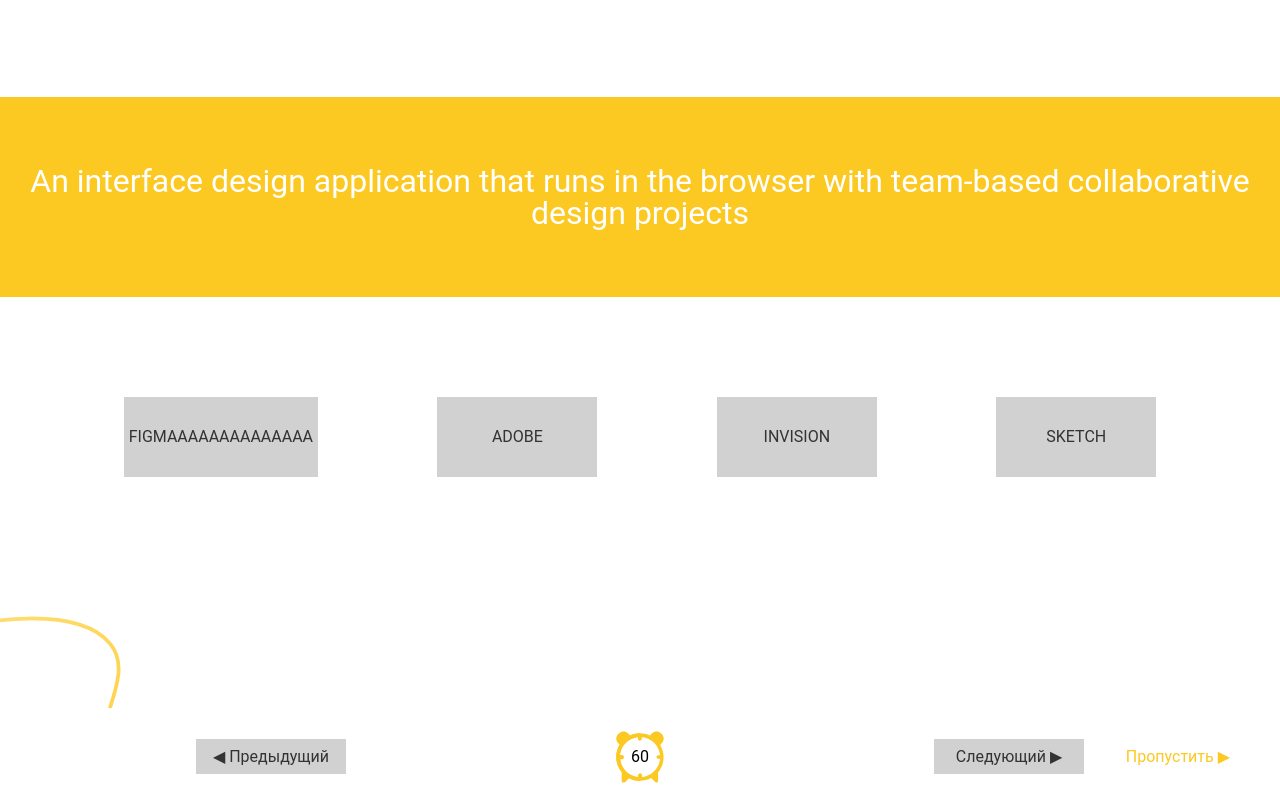
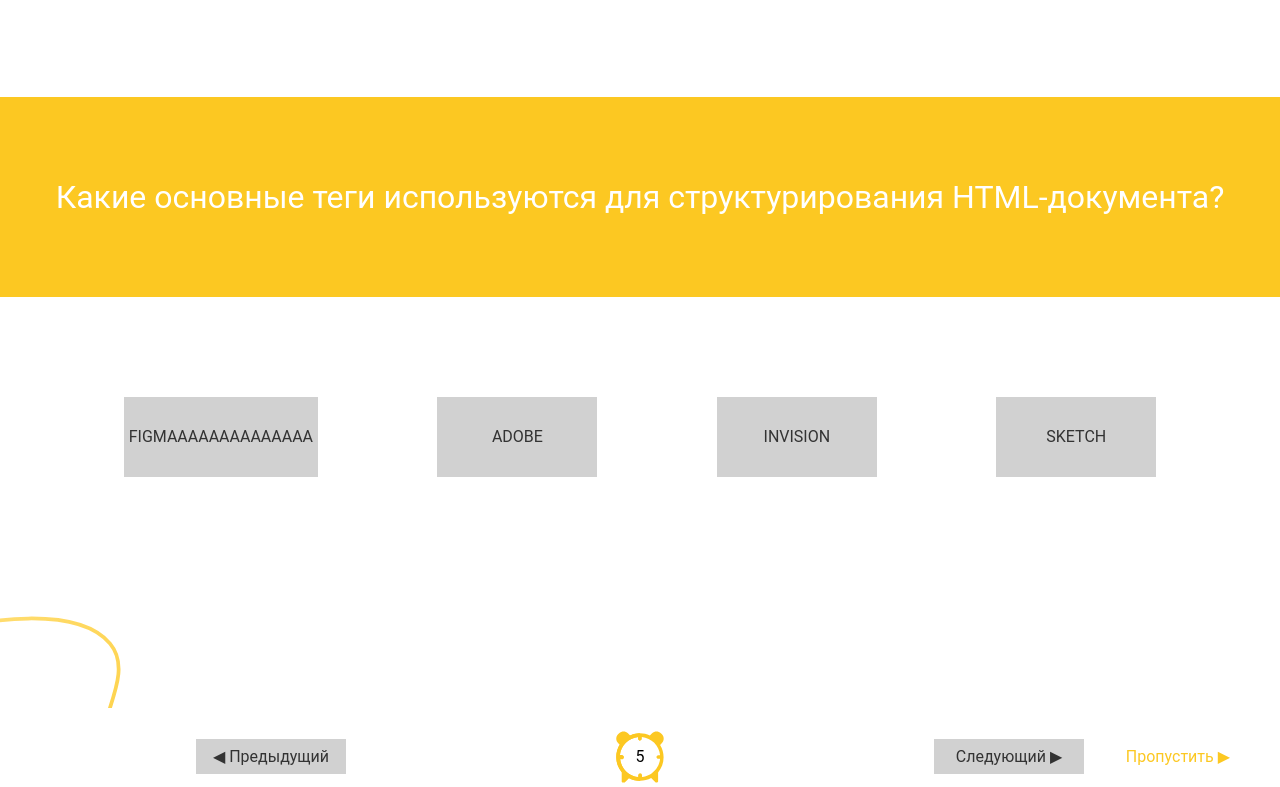
Before and after one commit to mspvll/Quiz, a plain HTML site: page test.html in a window 1280 px wide. Shown: the part 92-879 px from the top of the page. Drawn offline with Linux system fonts and the light colour scheme.

Commit message:
time, title, add_answer func

```diff
--- a/test.css
+++ b/test.css
@@ -57,7 +57,6 @@
     background-color: #FCC822;
     color: white;
     text-align: center;
-    /* line-height: 200px; */
     position: relative;
     left: 50%;
     right: 50%;
@@ -66,7 +65,7 @@
     font-size: 32px;
     display: flex;
     align-items: center;
-
+    justify-content: center;
 
 }
 
--- a/test.html
+++ b/test.html
@@ -26,7 +26,7 @@
                 <div class="num">4</div>
                 <div class="num">5</div>
             </div>
-            <div class="task"><div>An interface design application that runs in the browser with team-based collaborative design projects</div></div>
+            <div class="task"><div class="question">An interface design application that runs in the browser with team-based collaborative design projects</div></div>
             <div class="answers">
                 <input type="radio" name="answer" id="a1">
                 <label for="a1" class="answer"> FIGMAAAAAAAAAAAAAA  </label>
@@ -46,7 +46,7 @@
                 </div>
 
                 <!-- <img src="assets/svg/clock.svg" alt="time" class="time"> -->
-                <div class="time">60</div>
+                <div class="time">10</div>
                 <div class="btn next">
                     Следующий ▶
                 </div>
--- a/test.js
+++ b/test.js
@@ -1,24 +1,122 @@
+const quizData = [
+    {
+        id: '0',
+        title: 'Какие основные теги используются для структурирования HTML-документа?',
+        answers: [
+            'header, main, footer',
+            'div, span, p',
+            'table, tr, td',
+            'h1, h2, h3'
+        ],
+        currentAnswerId: 0
+    },
+    {
+        id: '1',
+        title: 'Что такое CSS?',
+        answers: [
+            'Common Style Sheet',
+            'Computer Style Sheet',
+            'Cascading Style Sheet',
+            'Colorful Style Sheet'
+        ],
+        currentAnswerId: 2
+    },
+    {
+        id: '2',
+        title: 'Как изменить цвет текста в CSS?',
+        answers: [
+            'color: red;',
+            'text-color: blue;',
+            'font-color: green;',
+            'background-color: yellow;'
+        ],
+        currentAnswerId: 0
+    },
+    {
+        id: '3',
+        title: 'Как создать внешнюю таблицу стилей (external CSS)?',
+        answers: [
+            '<style> тег внутри HTML-документа',
+            '<css> тег внутри HTML-документа',
+            'Отдельный файл с расширением .css и подключение через <link>',
+            'Встроенный стиль внутри тега <head>'
+        ],
+        currentAnswerId: 2
+    },
+    {
+        id: '4',
+        title: 'Как установить полупрозрачность для элемента в CSS?',
+        answers: [
+            'opacity: 0.5;',
+            'transparent: true;',
+            'background: rgba(255, 0, 0, 0.5);',
+            'filter: alpha(50);'
+        ],
+        currentAnswerId: 2
+    }
+];
+
 let nums = document.querySelectorAll(".num")
 let nums_container = document.querySelector(".nums")
 let next = document.querySelector(".next")
 let last = document.querySelector(".last")
 let progress = document.querySelector(".progress")
+let time = document.querySelector(".time")
+let task = document.querySelector(".question")
 let current_item = 0
 
-function next_quation(isNext){
-    if(isNext && current_item < nums.length-1){
+task.textContent = quizData[current_item].title
+
+function next_quation(isNext) {
+    if (isNext && current_item < nums.length - 1) {
         current_item += 1;
         nums[current_item].classList.add("active");
-        let width = (nums_container.offsetWidth/(nums.length-1))* current_item + "px";
+        let width = (nums_container.offsetWidth / (nums.length - 1)) * current_item + "px";
         progress.style.width = width;
-    }else if(current_item>0 && !isNext){
+        task.textContent = quizData[current_item].title
+        quizData[current_item].answers.map(a=> add_answer(a))
+    } else if (current_item > 0 && !isNext) {
         nums[current_item].classList.remove("active");
         current_item -= 1;
-        let width = (nums_container.offsetWidth/(nums.length-1))* current_item + "px";
+        let width = (nums_container.offsetWidth / (nums.length - 1)) * current_item + "px";
         progress.style.width = width;
+        task.textContent = quizData[current_item].title
     }
 
 }
 
-next.addEventListener("click", ()=> next_quation(true))
-last.addEventListener("click", ()=> next_quation(false))
+next.addEventListener("click", () => next_quation(true))
+last.addEventListener("click", () => next_quation(false))
+
+function min() {
+        if (time.textContent == 1){
+            clearInterval(interval);
+        }
+        time.textContent -= 1
+}
+
+let interval = setInterval(() => min(), 1000)
+
+
+function add_answer(answer){
+    let id = Math.random()
+    let answers = document.querySelector(".answers")
+    let input = document.createElement("input");
+    input.setAttribute('type', 'radio');
+    input.setAttribute('name', 'answer');
+    input.setAttribute('id', `a${id}`);
+
+    let label = document.createElement("label");
+    label.setAttribute('for', `a${id}`);
+    label.setAttribute('class', 'answer');
+    label.textContent = answer
+
+    console.log(input);
+    console.log(label);
+
+
+
+
+}
+
+// из консоли в разметку (ответы) и чтобы изменялись по нажатию (следующий)
```
